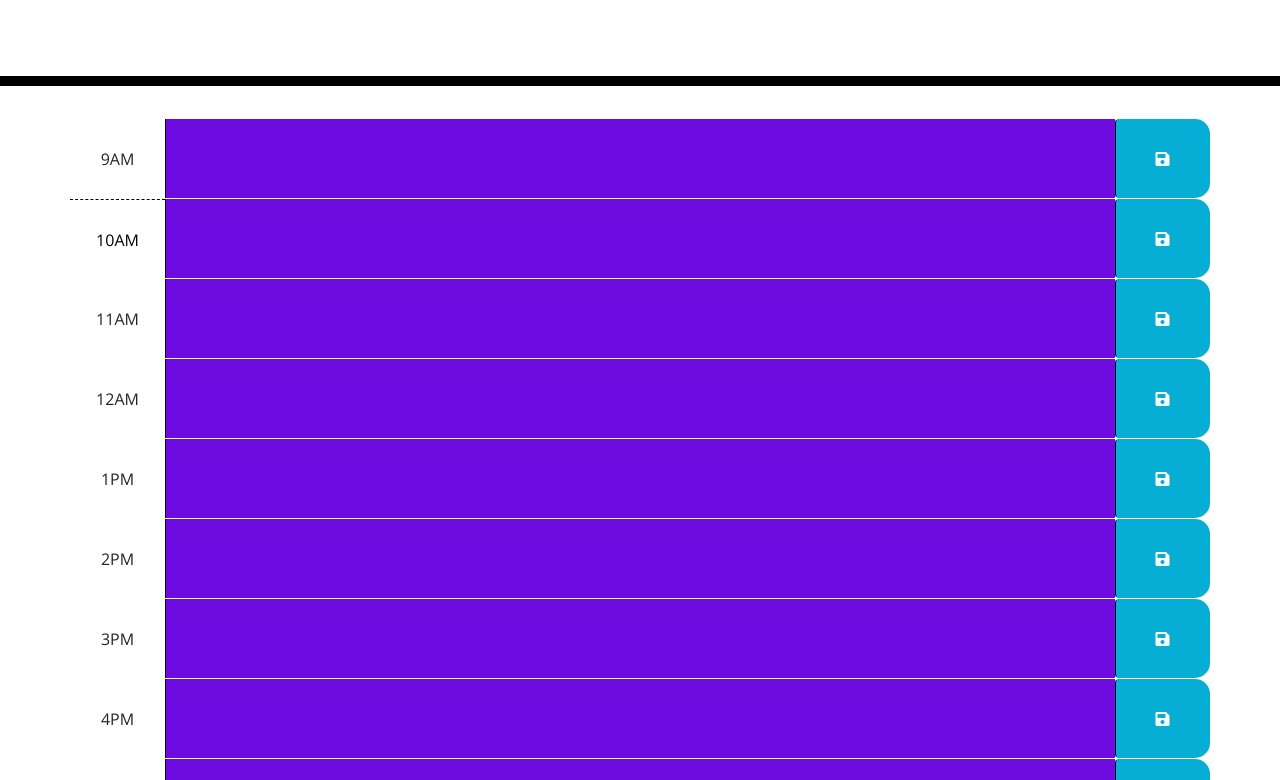
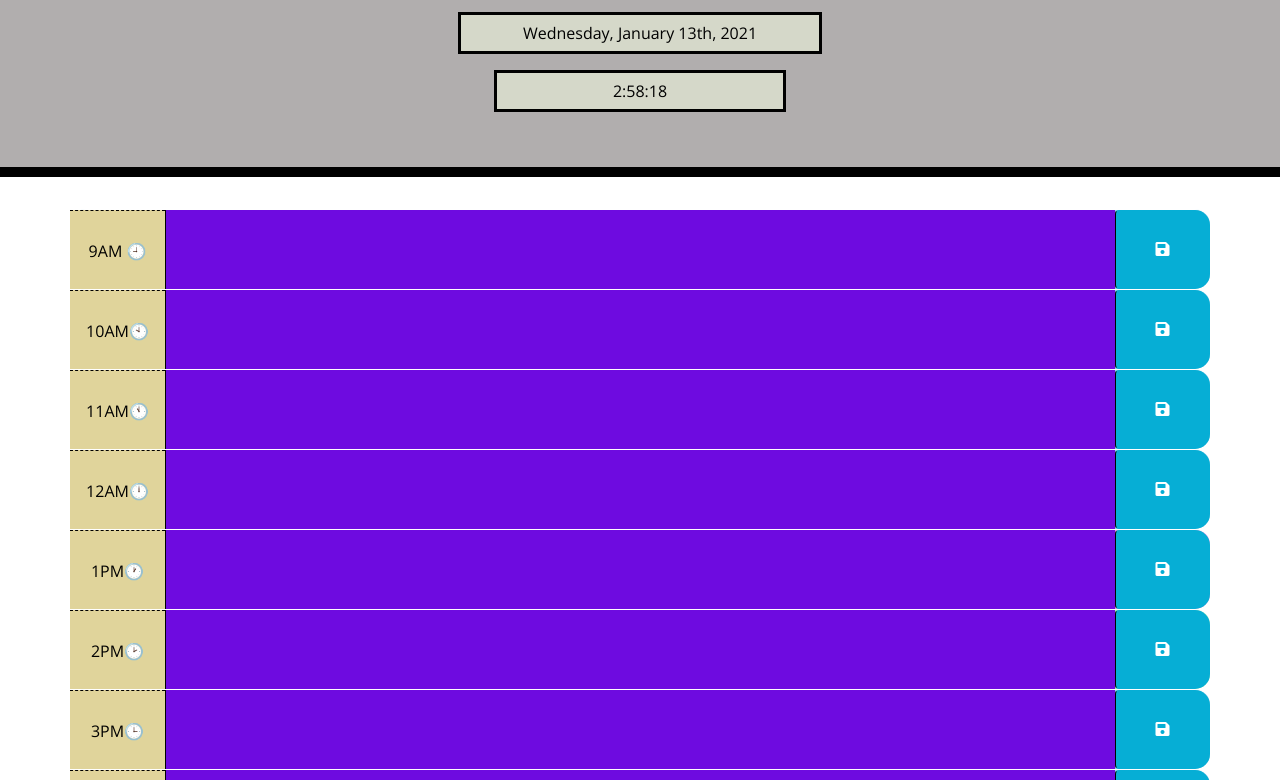
Before and after one commit to shakofa/Work-Day-Planner-3rd-P-APIs, a plain HTML site: page index.html in a window 1280 px wide. Shown: the part 182-962 px from the top of the page. Drawn offline with nearby package versions, Linux system fonts and the light colour scheme.

Commit message:
developed script.js file and added some more style to tyle sheet.

```diff
--- a/Assets/script.js
+++ b/Assets/script.js
@@ -0,0 +1,68 @@
+//Add current time
+var d = new Date();
+var time1 = d.getHours() + ":" + d.getMinutes() + ":" + d.getSeconds();
+
+
+$(document).ready(function(){
+
+
+ $('.saveBtn').on("click", function(){
+
+    //getting the valuse of text area
+    var textareaValue = $(this).siblings('description').val();
+
+    //getting the attr of time blocks
+    var time = $(this).parent().attr();
+
+    // save the values to local storage
+    localStorage.setItem(textareaValue, time);
+
+ });
+
+
+function hourUPdt(){
+
+    var currentH = moment().hours();
+
+    $('.time-block').each(function(){
+
+        var HourBlock = parseInt($(this).attr('id').split('-')[1]);
+
+        //here check if the hour block is in past present or future
+        if(HourBlock < currentH){
+            $(this).addClass('past');
+        }
+        else if(HourBlock === currentH){
+            $(this).removeClass('past');
+            $(this).addClass('present');
+        }
+        else {
+            $(this).removeClass('past');
+            $(this).removeClass('present');
+            $(this).addClass('future');
+        }
+    });
+}
+
+    hourUPdt();
+
+    var interval = setInterval(hourUPdt, 15000);
+
+    // loading data from local storage
+    $('#hour-9 .description').val(localStorage.getItem('hour-9'));
+    $('#hour-10 .description').val(localStorage.getItem('hour-10'));
+    $('#hour-11 .description').val(localStorage.getItem('hour-11'));
+    $('#hour-12 .description').val(localStorage.getItem('hour-12'));
+    $('#hour-13 .description').val(localStorage.getItem('hour-13'));
+    $('#hour-14 .description').val(localStorage.getItem('hour-14'));
+    $('#hour-15 .description').val(localStorage.getItem('hour-15'));
+    $('#hour-16 .description').val(localStorage.getItem('hour-16'));
+    $('#hour-17 .description').val(localStorage.getItem('hour-17'));
+
+
+
+  $("#currentDate").text(moment().format("dddd, MMMM Do, YYYY"));
+
+  $("#currentTime").text(time1);
+
+});
--- a/Assets/style.css
+++ b/Assets/style.css
@@ -4,9 +4,28 @@ body {
   line-height: 1;
 }
 
-.jumbotron{
-  background-color: rgb(228, 229, 157);
+#currentDate {
+  border: solid black;
+  padding: 10px;
+  margin-left: 35%;
+  margin-right: 35%;
+  background-color: rgb(213, 216, 201);
+
 }
+
+
+#currentTime {
+  border: solid black;
+  padding: 10px;
+  margin-left: 38%;
+  margin-right: 38%;
+  background-color: rgb(213, 216, 201);
+  text-align: center;
+
+
+}
+
+
 textarea{
   background: transparent;
   border: none;
@@ -19,11 +38,13 @@ textarea{
 
 .jumbotron {
   text-align: center;
-  background-color: transparent;
+  background-color:rgb(177, 174, 174);
   color: black;
   border-radius: 0;
   border-bottom: 10px solid black;
+  padding-bottom: 3%;
 }
+
 
 .description{
   white-space: pre-wrap;
@@ -41,24 +62,26 @@ textarea{
 }
 
 .hour {
-  background-color: #ffffff;
+  background-color: #e0d49b;
   color: #000000;
   border-top: 1px dashed #000000;
 }
 
+
+/* color od time blocks change as the time change*/
 .past {
-  background-color: #d3d3d3;
-  color: white;
+  background-color: #f392e6;
+  color: rgb(52, 21, 82);
 }
 
 .present {
-  background-color: #ff6961;
-  color: white;
+  background-color: #b1f3b6;
+  color: rgb(48, 7, 35);
 }
 
 .future {
-  background-color: #77dd77;
-  color: white;
+  background-color: #9bd5ec;
+  color: rgb(11, 10, 97);
 }
 
 .saveBtn {
--- a/index.html
+++ b/index.html
@@ -28,9 +28,15 @@
 
     <!-- This is header-->
     <header class="jumbotron">
+
       <h1 class="display-3">Work Day Planner</h1>
       <p class="lead">A simple calendar app for scheduling your work day</p>
-      <p id="currentDay" class="lead"></p>
+      <p class="lead">
+        <div id="currentDate"></div>
+        <br>
+        <div id="currentTime"></div>
+      </p>
+
     </header>
 
 
@@ -39,18 +45,18 @@
       <!--Time blocks-->
 
       <div id="hour-9" class="row time-block">
-        <div class="col-sm-1">
-         9AM
-       </div>
-       <textarea class="col-sm-10 description">
-       </textarea>
-       <button class="btn saveBtn col-sm-1"><i class="fas fa-save"></i></button>
+        <div class="col-md-1 hour">
+          9AM &#128344;
+        </div>
+        <textarea class="col-md-10 description">
+        </textarea>
+        <button class="btn saveBtn col-md-1"><i class="fas fa-save"></i></button>
       </div>
 
 
       <div id="hour-10" class="row time-block">
         <div class="col-md-1 hour">
-          10AM
+          10AM&#128345;
         </div>
         <textarea class="col-md-10 description">
         </textarea>
@@ -59,8 +65,8 @@
 
 
       <div id="hour-11" class="row time-block">
-        <div class="col-md-1">
-          11AM
+        <div class="col-md-1 hour">
+          11AM&#128346;
         </div>
         <textarea class="col-md-10 description">
         </textarea>
@@ -69,8 +75,8 @@
 
 
       <div id="hour-12" class="row time-block">
-        <div class="col-md-1">
-          12AM
+        <div class="col-md-1 hour">
+          12AM&#128347;
         </div>
         <textarea class="col-md-10 description">
         </textarea>
@@ -79,8 +85,8 @@
 
 
       <div id="hour-1" class="row time-block">
-        <div class="col-md-1">
-          1PM
+        <div class="col-md-1 hour">
+          1PM&#128336;
         </div>
         <textarea class="col-md-10 description">
         </textarea>
@@ -89,8 +95,8 @@
 
 
       <div id="hour-2" class="row time-block">
-        <div class="col-md-1">
-          2PM
+        <div class="col-md-1 hour">
+          2PM&#128337;
         </div>
         <textarea class="col-md-10 description"></textarea>
         <button class="btn saveBtn col-md-1"><i class="fas fa-save"></i></button>
@@ -98,8 +104,8 @@
 
 
       <div id="hour-3" class="row time-block">
-        <div class="col-md-1">
-          3PM
+        <div class="col-md-1 hour">
+          3PM&#128338;
         </div>
         <textarea class="col-md-10 description">
         </textarea>
@@ -108,8 +114,8 @@
 
 
       <div id="hour-4" class="row time-block">
-        <div class="col-md-1">
-          4PM
+        <div class="col-md-1 hour">
+          4PM&#128339;
         </div>
         <textarea class="col-md-10 description">
         </textarea>
@@ -118,8 +124,8 @@
 
 
       <div id="hour-5" class="row time-block">
-        <div class="col-md-1">
-          5PM
+        <div class="col-md-1 hour">
+          5PM&#128340;
         </div>
         <textarea class="col-md-10 description">
         </textarea>
@@ -134,7 +140,13 @@
 
 
     <script src="https://cdnjs.cloudflare.com/ajax/libs/jquery/3.2.1/jquery.min.js"></script>
-    <script src="https://cdnjs.cloudflare.com/ajax/libs/moment.js/2.24.0/moment.min.js"></script>
+   <script src="https://cdnjs.cloudflare.com/ajax/libs/moment.js/2.24.0/moment.min.js"></script>
+
+
+    <script src="Assets/script.js"></script>
+
+
+
 
   </body>
 </html>
```
